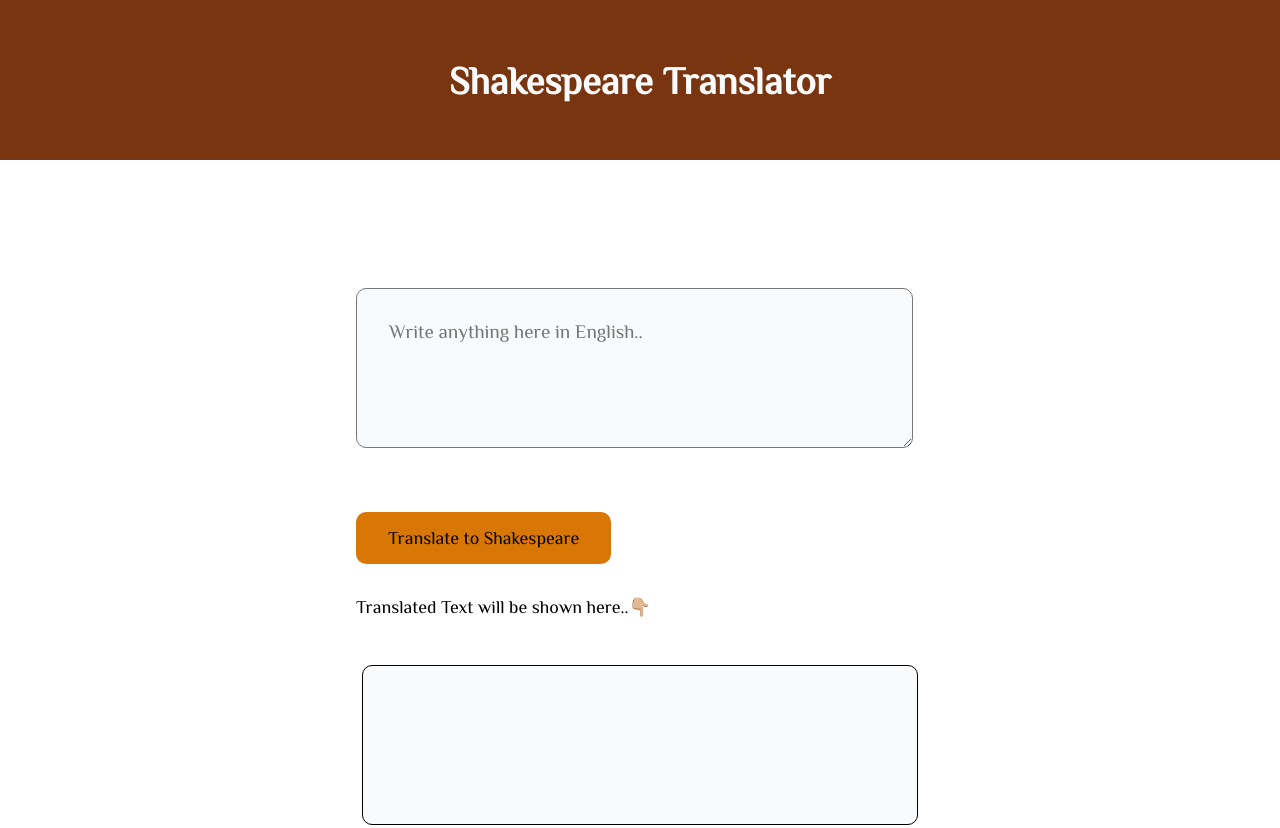
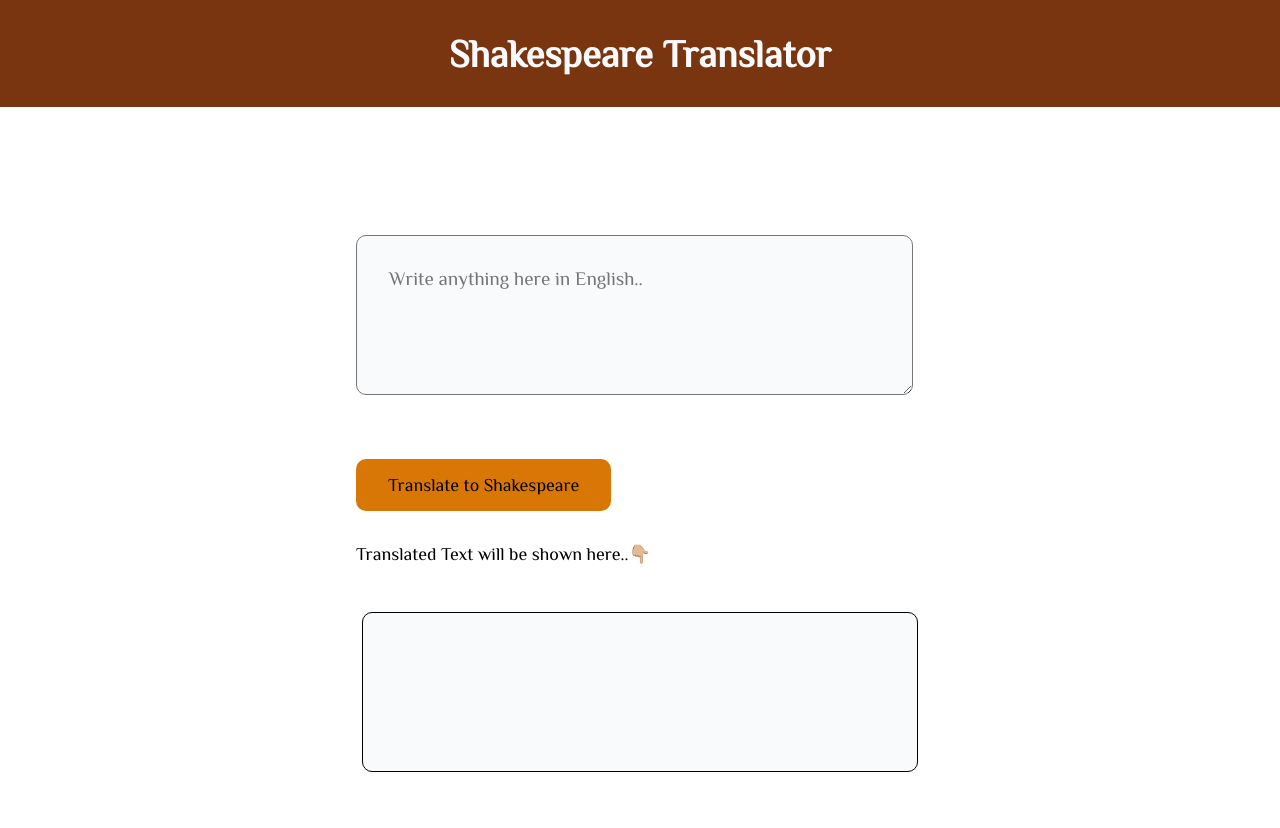
Before and after one commit to prajapati-priyanka/shakespeare-translator, a plain HTML site: page index.html in a window 1280 px wide. Shown: the top 828 px of the page. Drawn offline with Linux system fonts and the light colour scheme.

Commit message:
Updated style.css

```diff
--- a/styles.css
+++ b/styles.css
@@ -14,10 +14,8 @@
 }
 
 header {
-  display: flex;
-  justify-content: center;
-  align-items: center;
-  height: 20vh;
+  text-align: center;
+  padding: 2rem;
   background-color: var(--primary-color);
   font-size: larger;
   color: var(--bg-color);
```
